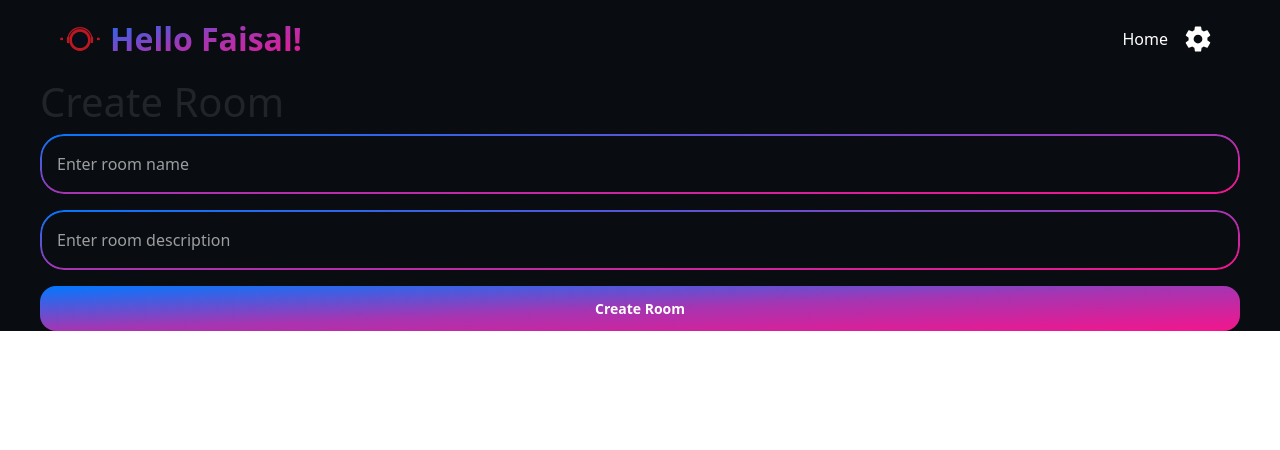
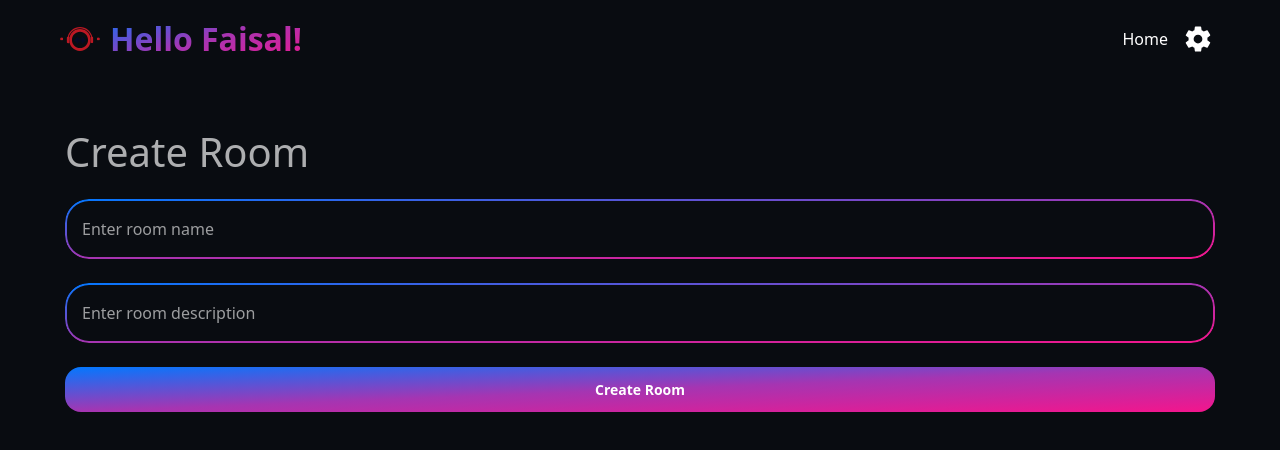
Before and after one commit to OmarPintado/djparty-client, a React (Vite) app: page /create-room in a window 1280 px wide. Shown: the top 450 px of the page. Built offline with nearby package versions, Linux system fonts and the light colour scheme; sample sign-in values are in the browser's storage.

Commit message:
style: add styling to the Create Room page

```diff
--- a/src/components/layout/css/MainLayout.css
+++ b/src/components/layout/css/MainLayout.css
@@ -2,8 +2,8 @@
     background-color: #090c11;
     display: flex;
     justify-content: center;
-    align-items: center;
     height: 100%;
+    flex:1;
 }
 .content{
     max-width: 1200px;
--- a/src/components/room/CreateRoomForm.tsx
+++ b/src/components/room/CreateRoomForm.tsx
@@ -84,7 +84,7 @@ const CreateRoomForm = () => {
                     error={errors[inputConfig.name]?.message as string}
                 />
             ))}
-            <MainButton text="Create Room" type="submit" />
+            <MainButton text="Create Room"  type="submit" />
         </form>
     );
 };
--- a/src/components/room/css/CreateRoomForm.css
+++ b/src/components/room/css/CreateRoomForm.css
@@ -1,5 +1,5 @@
 .create-room-form {
     display: flex;
     flex-direction: column;
-    gap: 1rem;
+    gap: 1.5rem;
 }
--- a/src/index.css
+++ b/src/index.css
@@ -5,7 +5,11 @@
     -webkit-font-smoothing: antialiased;
     -moz-osx-font-smoothing: grayscale;
 }
-
+#root {
+    display: flex;
+    flex-direction: column;
+    min-height: 100vh;
+}
 *,
 *::before,
 *::after {
--- a/src/pages/CreateRoom.tsx
+++ b/src/pages/CreateRoom.tsx
@@ -1,8 +1,8 @@
 import CreateRoomForm from "../components/room/CreateRoomForm";
-
+import './css/CreateRoom.css'
 const CreateRoom = () => {
     return (
-        <div className="">
+        <div className="create-room-container">
             <h1>Create Room</h1>
             <CreateRoomForm />
         </div>
--- a/src/pages/RoomPages/RoomHome.tsx
+++ b/src/pages/RoomPages/RoomHome.tsx
@@ -1,14 +1,15 @@
-import React, { useState } from 'react';
+import React, { useState } from "react";
 import RoomList from "../../components/room/RoomList";
 import { Container } from "react-bootstrap";
 import SearchInput from "../../components/common/inputs/InputSearch";
-import './css/RoomHome.css';
-import { useParams } from 'react-router-dom';
-
+import "./css/RoomHome.css";
+import { Link, useParams } from "react-router-dom";
 
 export const RoomHome: React.FC = () => {
     const { roomId } = useParams();
-    const [backgroundImage, setBackgroundImage] = useState<string | null>('/maracumango.jpg');
+    const [backgroundImage, setBackgroundImage] = useState<string | null>(
+        "/maracumango.jpg"
+    );
 
     const handleImageUpload = (event: React.ChangeEvent<HTMLInputElement>) => {
         const file = event.target.files?.[0];
@@ -22,9 +23,9 @@ export const RoomHome: React.FC = () => {
         console.log("Buscando:", query);
     };
 
-
     return (
         <div className="room-home-container">
+            <Link to={"users"}>View Users</Link>
             <div
                 className="room-home-header"
                 style={{ backgroundImage: `url(${backgroundImage})` }}
--- /dev/null
+++ b/src/pages/css/CreateRoom.css
@@ -0,0 +1,9 @@
+.create-room-container{
+    padding: 50px 25px;
+    display: flex;
+    flex-direction: column;
+    gap: 15px;
+}
+.create-room-container h1{
+    color: rgba(255, 255, 255, 0.671);
+}
--- a/src/router/AuthRouter.tsx
+++ b/src/router/AuthRouter.tsx
@@ -7,6 +7,7 @@ import CreateRoom from "../pages/CreateRoom.tsx";
 import Perfil from "../pages/Perfil.tsx";
 import { HomePage } from "../pages/HomePage.tsx";
 import RoomHome from "../pages/RoomPages/RoomHome.tsx";
+import RoomUsers from "../pages/RoomPages/RoomUsers.tsx";
 
 export const AuthRouter = () => {
     return (
@@ -16,6 +17,7 @@ export const AuthRouter = () => {
                 <Route path="create-room" element={<CreateRoom />} />
                 <Route path="perfil" element={<Perfil />} />
                 <Route path="room-home/:roomId" element={<RoomHome />} />
+                <Route path="room-home/:roomId/users" element={<RoomUsers />} />
             </Route>
 
             <Route path="auth" element={<AuthLayout />}>
```
